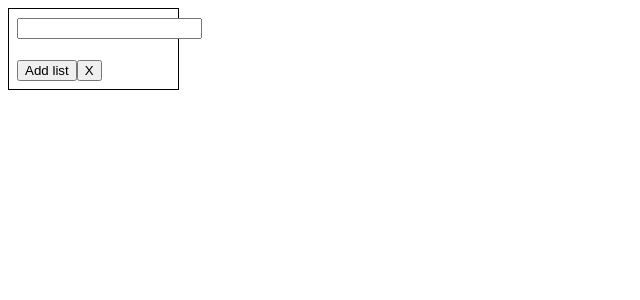
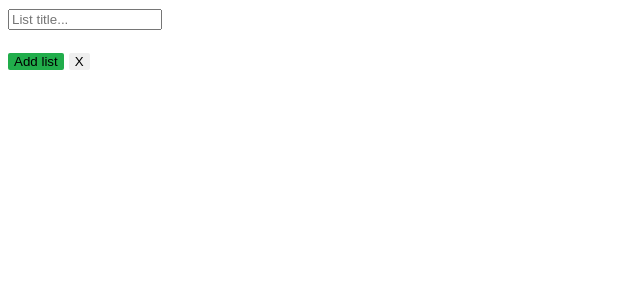
Before and after one commit to angela30916/react-midterm, a React (Create React App) app in the folder my-app/: page / in a window 1280 px wide. Both pictures are taken after a click on the button "＋ Add a list". Shown: the top 300 px of the page, without its empty margins (0-640 px from the left). Built offline with nearby package versions, Linux system fonts and the light colour scheme.

Commit message:
💄 Beautify the app

```diff
--- a/my-app/src/components/AddCard.jsx
+++ b/my-app/src/components/AddCard.jsx
@@ -20,7 +20,12 @@ function AddCard(props) {
 
   const editingTemplate = (
     <form onSubmit={handleSubmit}>
-      <input type="text" value={name} onChange={handleChange} />
+      <input
+        type="text"
+        placeholder="Card title..."
+        value={name}
+        onChange={handleChange}
+      />
       <br />
       <br />
       <button type="submit">
--- a/my-app/src/components/AddList.css
+++ b/my-app/src/components/AddList.css
@@ -1,6 +1,28 @@
 .memo {
-  padding: 8px;
   margin: 8px;
   width: 153px;
-  border: 1px solid black;
+  animation: fadein ease 0.5s;
 }
+.add-list {
+  width: 153px;
+  text-align: left;
+  transition: 0.2s;
+}
+.add-list:hover {
+  background-color: lightgrey;
+}
+.memo button[type="submit"] {
+  margin-right: 5px;
+  background-color: rgb(33, 173, 75);
+}
+.memo button:hover {
+  opacity: 0.8;
+}
+button {
+  border: none;
+  border-radius: 2px;
+  transition: 0.2s;
+}
+input {
+  width: 146px;
+}
--- a/my-app/src/components/AddList.jsx
+++ b/my-app/src/components/AddList.jsx
@@ -20,7 +20,12 @@ function AddList(props) {
 
   const editingTemplate = (
     <form onSubmit={handleSubmit}>
-      <input type="text" value={name} onChange={handleChange} />
+      <input
+        type="text"
+        placeholder="List title..."
+        value={name}
+        onChange={handleChange}
+      />
       <br />
       <br />
       <button type="submit">
@@ -33,7 +38,7 @@ function AddList(props) {
   );
 
   const viewTemplate = (
-    <button type="button" onClick={() => setEditing(true)}>
+    <button className="add-list" type="button" onClick={() => setEditing(true)}>
       <span>＋ Add a list</span>
     </button>
   );
--- a/my-app/src/components/List.css
+++ b/my-app/src/components/List.css
@@ -1,28 +1,78 @@
+@keyframes fadein {
+  0% {
+    opacity: 0;
+  }
+  100% {
+    opacity: 1;
+  }
+}
 .task {
   padding: 8px;
   margin: 8px;
   width: 153px;
   overflow-wrap: break-word;
-  border: 1px solid black;
+  background: lightgrey;
+  border-radius: 2%;
+  animation: fadein ease 0.5s;
 }
 .card {
   padding: 8px;
   margin: 8px 0px;
   overflow-wrap: break-word;
-  border: 1px solid black;
+  background: #fff;
+  border-radius: 2px;
+  box-shadow: 0 0 2px 1px rgba(51, 51, 51, 0.5);
+}
+.newCard > button {
+  width: 153px;
+  text-align: left;
+}
+.task button[type="submit"] {
+  margin-right: 5px;
+  background-color: rgb(33, 173, 75);
+}
+.task button:hover {
+  opacity: 0.8;
+}
+button {
+  border: none;
+  border-radius: 2px;
+  transition: 0.2s;
+}
+input {
+  width: 146px;
 }
 .title {
   cursor: pointer;
   display: inline-flex;
   flex-direction: row;
+  font-weight: bold;
+  margin: 5px;
+  transition: 0.4s;
+}
+.title:hover {
+  font-size: 1.05em;
 }
 .btnDanger {
   display: inline-flex;
-  background-color: red;
-  border-radius: 50%;
-  color: white;
+  border-radius: 4px;
+  background-color: #f4511e;
+  border: none;
+  color: #ffffff;
+  text-align: center;
+  transition: 0.4s;
+  margin: 5px;
+  cursor: pointer;
+}
+.btnDanger:hover {
+  box-shadow: 0 12px 16px 0 rgba(0, 0, 0, 0.24),
+    0 17px 50px 0 rgba(0, 0, 0, 0.19);
 }
 .row {
   display: flex;
   justify-content: space-between;
+  animation: fadein ease 0.5s;
 }
+form {
+  animation: fadein ease 0.5s;
+}
--- a/my-app/src/components/List.jsx
+++ b/my-app/src/components/List.jsx
@@ -62,6 +62,8 @@ function List(props) {
         value={newName}
         onChange={handleChange}
       />
+      <br />
+      <br />
       <button type="submit">
         <span>Save</span>
       </button>
@@ -81,7 +83,7 @@ function List(props) {
         className="btnDanger"
         onClick={() => props.deleteTask(props.id)}
       >
-        X
+        Ｘ
       </button>
     </div>
   );
```
